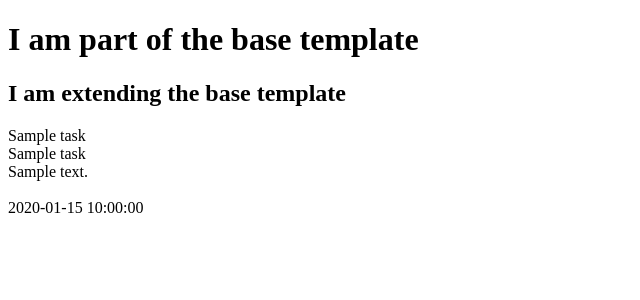
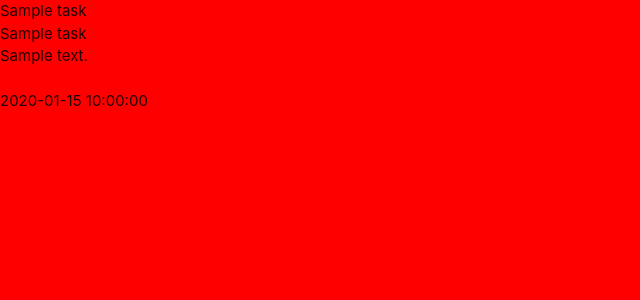
Before and after one commit to thaysom22/task_manager, a Flask app: page / in a window 1280 px wide. Shown: the top 300 px of the page, without its empty margins (0-640 px from the left). Run offline with Flask 2, Linux system fonts and the light colour scheme; a database or web service that is not in the repository returns one stand-in record (values such as "Sample title"); some libraries are stand-ins or nearby versions.

Commit message:
add materialize and static files

```diff
--- /dev/null
+++ b/static/css/style.css
@@ -0,0 +1,3 @@
+body {
+    background-color: red;
+}
--- a/templates/base.html
+++ b/templates/base.html
@@ -3,12 +3,28 @@
 <head>
     <meta charset="UTF-8">
     <meta name="viewport" content="width=device-width, initial-scale=1.0">
+    <!-- favicon icon in browser tab -->
     <link rel="icon" href="https://img.icons8.com/metro/26/000000/system-task.png">
+    <!-- font awesome -->
+    <link rel="stylesheet" href="https://cdnjs.cloudflare.com/ajax/libs/font-awesome/5.15.2/css/all.min.css"
+        integrity="sha512-HK5fgLBL+xu6dm/Ii3z4xhlSUyZgTT9tuc/hSrtw6uzJOvgRr2a9jyxxT1ely+B+xFAmJKVSTbpM/CuL7qxO8w==" crossorigin="anonymous" type="text/css"/>
+    <!-- materialize css -->
+     <link rel="stylesheet" href="https://cdnjs.cloudflare.com/ajax/libs/materialize/1.0.0/css/materialize.min.css" type="text/css">
+    <!-- custom css -->
+    <link rel="stylesheet" href="{{ url_for('static', filename='css/style.css' ) }}" type="text/css">
+    {% block styles %}
+    {% endblock %}
     <title>Task Manager</title>
 </head>
 <body>
-    <h1>I am part of the base template</h1>
     {% block content %}
     {% endblock %}
+
+    <!-- materialize js -->
+     <script src="https://cdnjs.cloudflare.com/ajax/libs/materialize/1.0.0/js/materialize.min.js"></script>
+     <!-- custom js -->
+     <script src="{{ url_for('static', filename='js/script.js') }}"></script>
+     {% block scripts %}
+     {% endblock %}
 </body>
 </html>
--- a/templates/tasks.html
+++ b/templates/tasks.html
@@ -1,7 +1,6 @@
 {% extends "base.html" %}
 {% block content %}
 
-    <h2>I am extending the base template</h2>
 
     {% for task in tasks %}
         {{ task.task_name }}<br>
```
Also changed, not shown: static/js/script.js (added).
